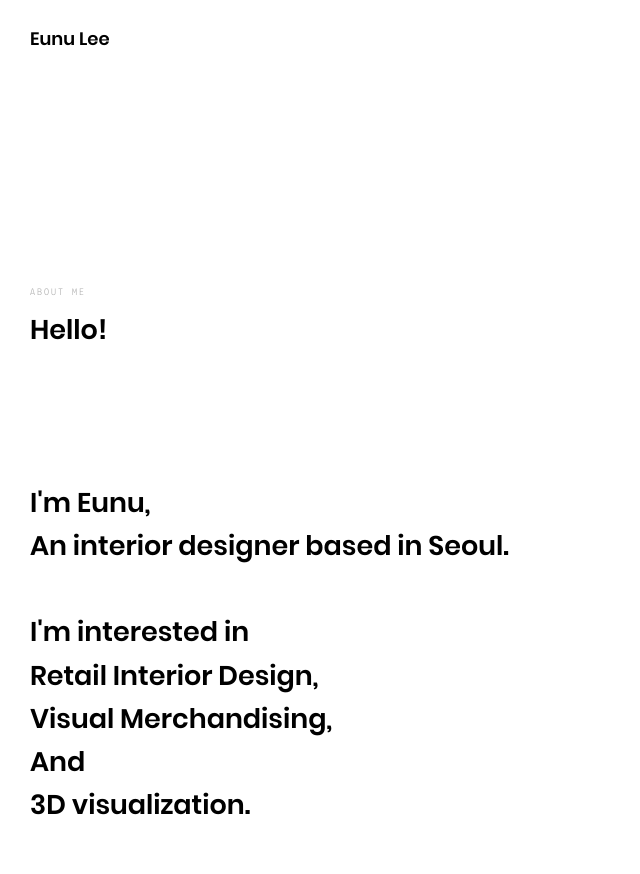
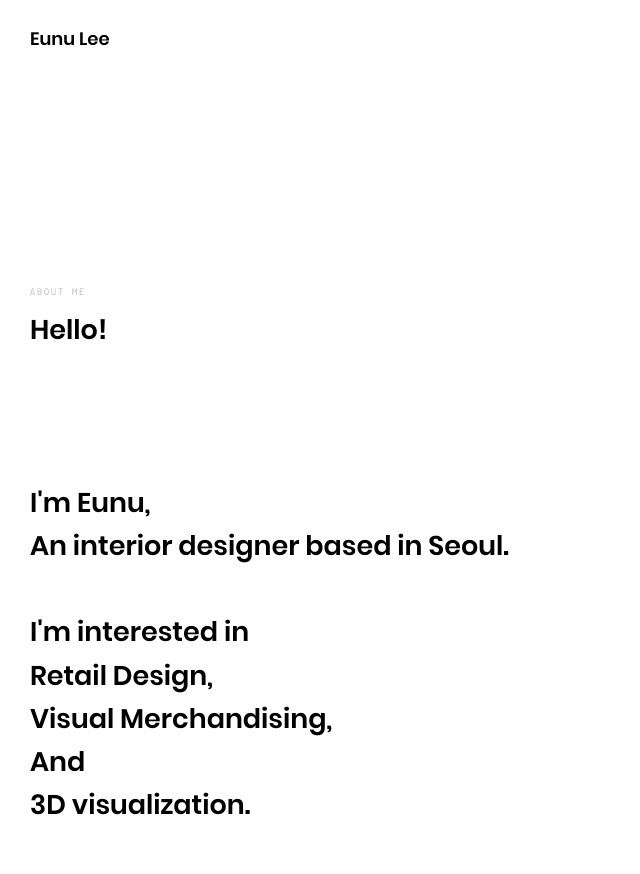
Before and after one commit to Eunnnnu/2, a Jekyll site: the page built from index.html, in a window 1280 px wide. Shown: the top 874 px of the page, without its empty margins (0-640 px from the left). Built offline with Jekyll 4.4.1, drawn with Linux system fonts in a browser that asks for light colours; nearby versions of some CDN libraries; library files that are not in the unit come from our copies; grey boxes are pictures that could not be loaded.

Commit message:
Update _config.yml

```diff
--- a/_config.yml
+++ b/_config.yml
@@ -9,7 +9,7 @@ description: "Hello!
 <br> An interior designer based in Seoul.
 <br>
 <br> I'm interested in
-<br>Retail Interior Design,
+<br>Retail Design,
 <br>Visual Merchandising,
 <br>And
 <br>3D visualization."
```
